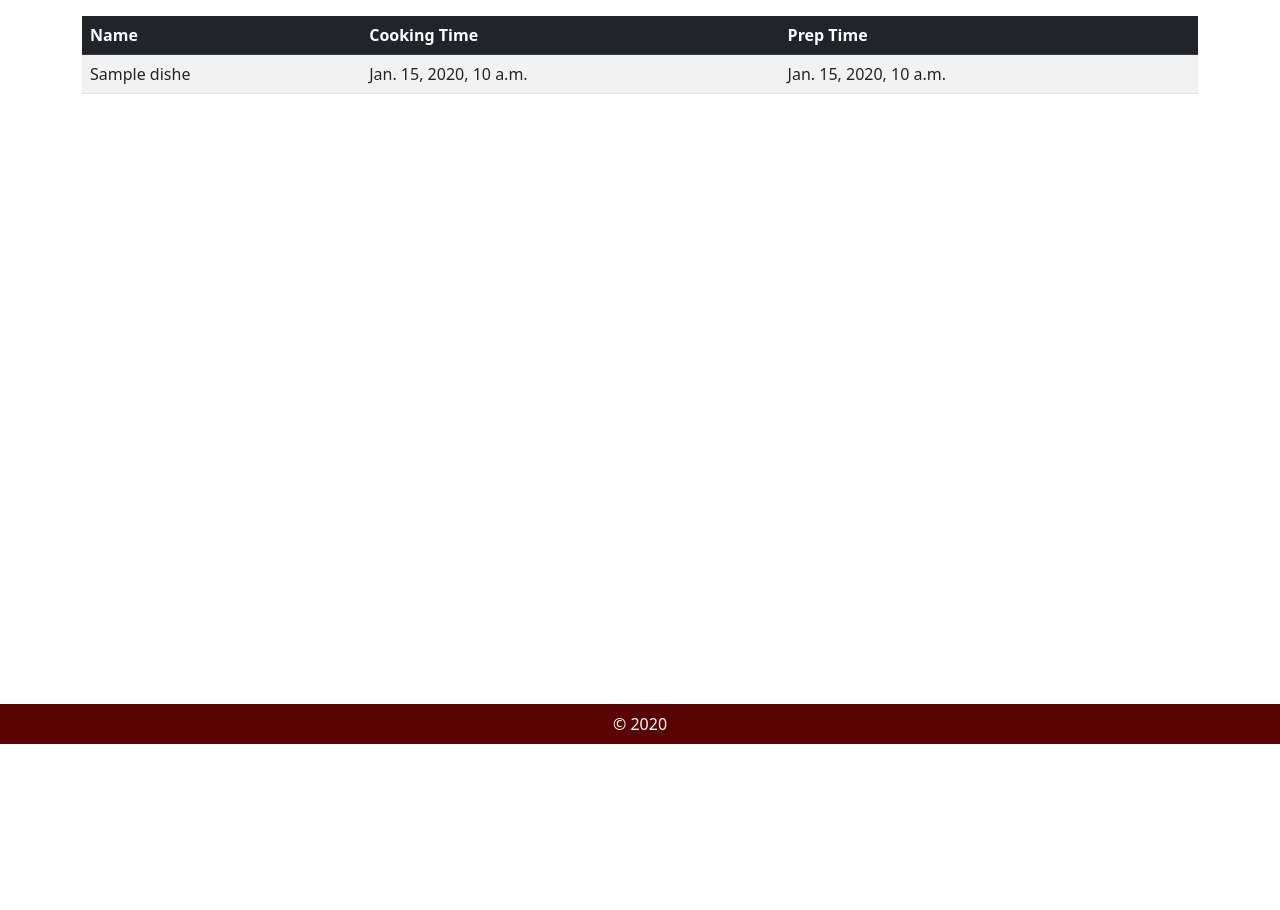
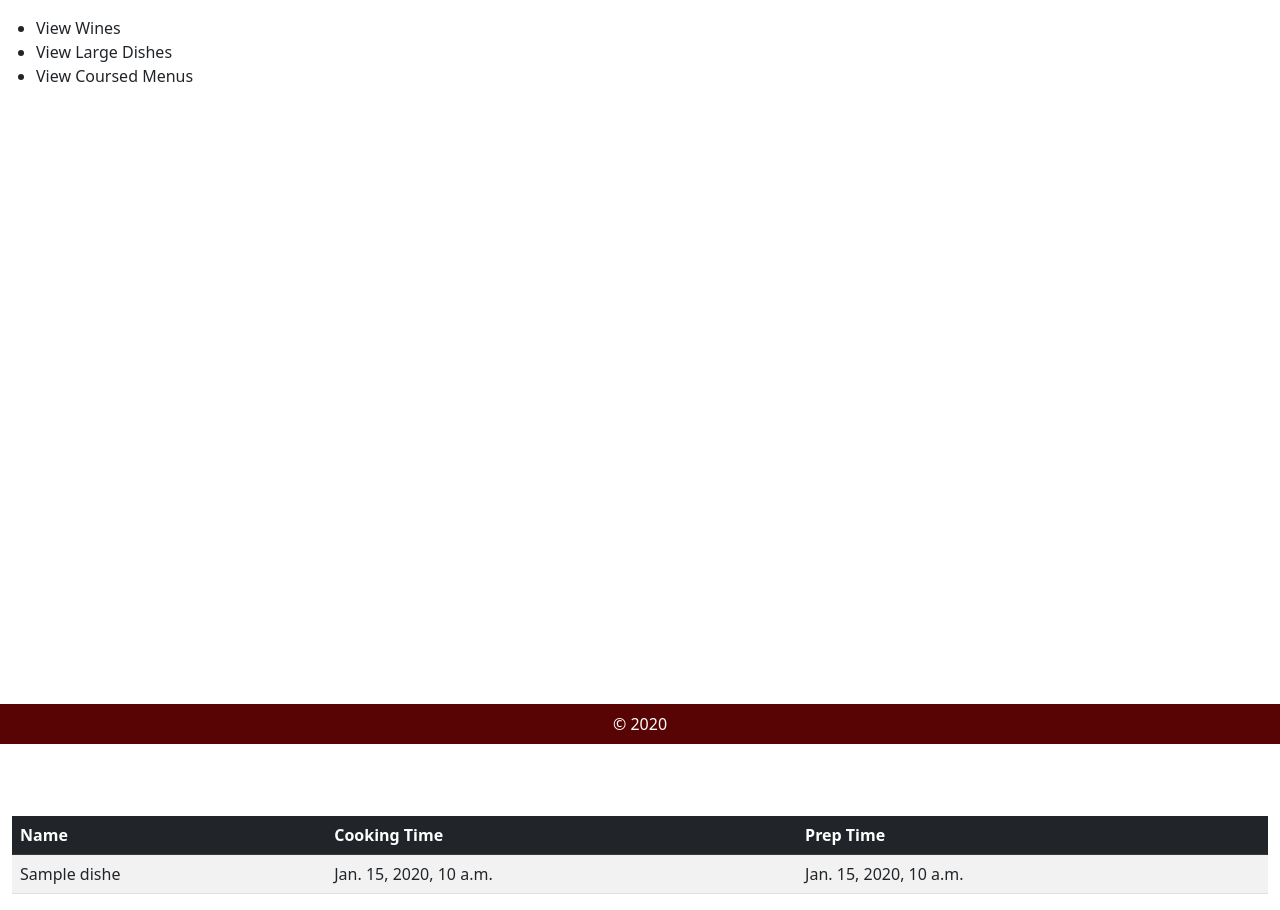
Before and after one commit to kingJMBwAura/M5P, a Django app: template tapas/tapasapp/templates/tapasapp/list.html in a window 1280 px wide. Shown: the part 56-966 px from the top of the page. Before the commit the page ends 800 px from the top, so only its background shows below. Run offline with Django 3.2, Linux system fonts and the light colour scheme; the template is opened without the code that fills it: most values are stand-ins (such as "Sample title", 1, 10 or a date in 2020); some libraries are stand-ins or nearby versions.

Commit message:
check changes in base.html, add_menu.html and list.html

```diff
--- a/tapas/tapasapp/templates/tapasapp/add_menu.html
+++ b/tapas/tapasapp/templates/tapasapp/add_menu.html
@@ -1,5 +1,11 @@
 {% extends "tapasapp/base.html" %}
 {% load static %}
+
+{% block sidebar %}
+    <li class="nav-item">
+        <a class="nav-link">Back to main</a>
+    </li>
+{% endblock %}
 
 {% block content %}
 
--- a/tapas/tapasapp/templates/tapasapp/base.html
+++ b/tapas/tapasapp/templates/tapasapp/base.html
@@ -20,12 +20,22 @@
 
         </nav>
 
-        <div class="container">
+        <div class="container-fluid">
             <div class="row">
+                <div class="col-2 min-vh-100 bg-white">
+                    <ul class="ps-4" style="list-style-type: disc !important;">
+                        {% block sidebar %}{% endblock %}
+                    </ul>
+                </div>
 
-                {% block content %}
-                {% endblock %}
+                <div class="container">
+                    <div class="row">
 
+                        {% block content %}
+                        {% endblock %}
+
+                    </div>
+                </div>
             </div>
         </div>
 
--- a/tapas/tapasapp/templates/tapasapp/list.html
+++ b/tapas/tapasapp/templates/tapasapp/list.html
@@ -1,5 +1,17 @@
 {% extends 'tapasapp/base.html' %}
 {% load static %}
+
+{% block sidebar %}
+    <li class="nav-item">
+        <a class="nav-link">View Wines</a>
+    </li>
+    <li class="nav-item">
+        <a class="nav-link">View Large Dishes</a>
+    </li>
+    <li class="nav-item">
+        <a class="nav-link">View Coursed Menus</a>
+    </li>
+{% endblock %}
 
 
 
```
